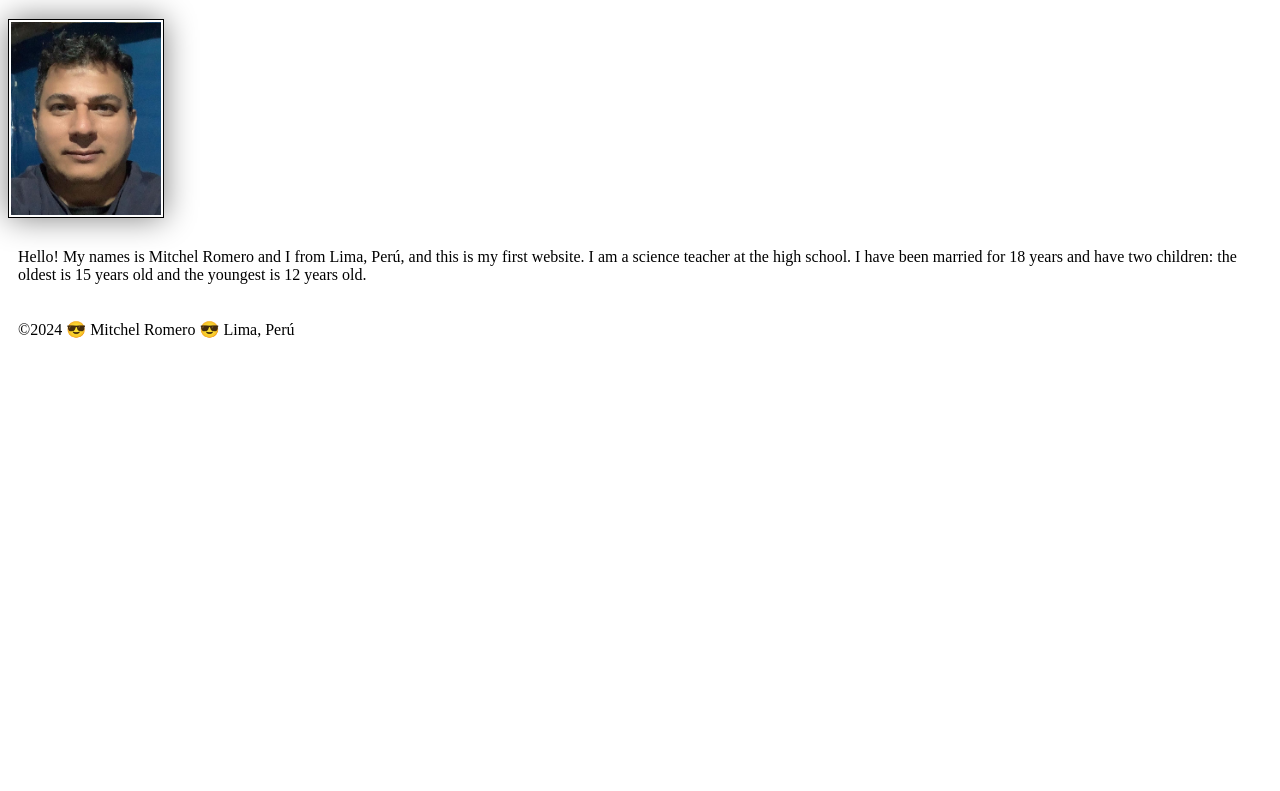
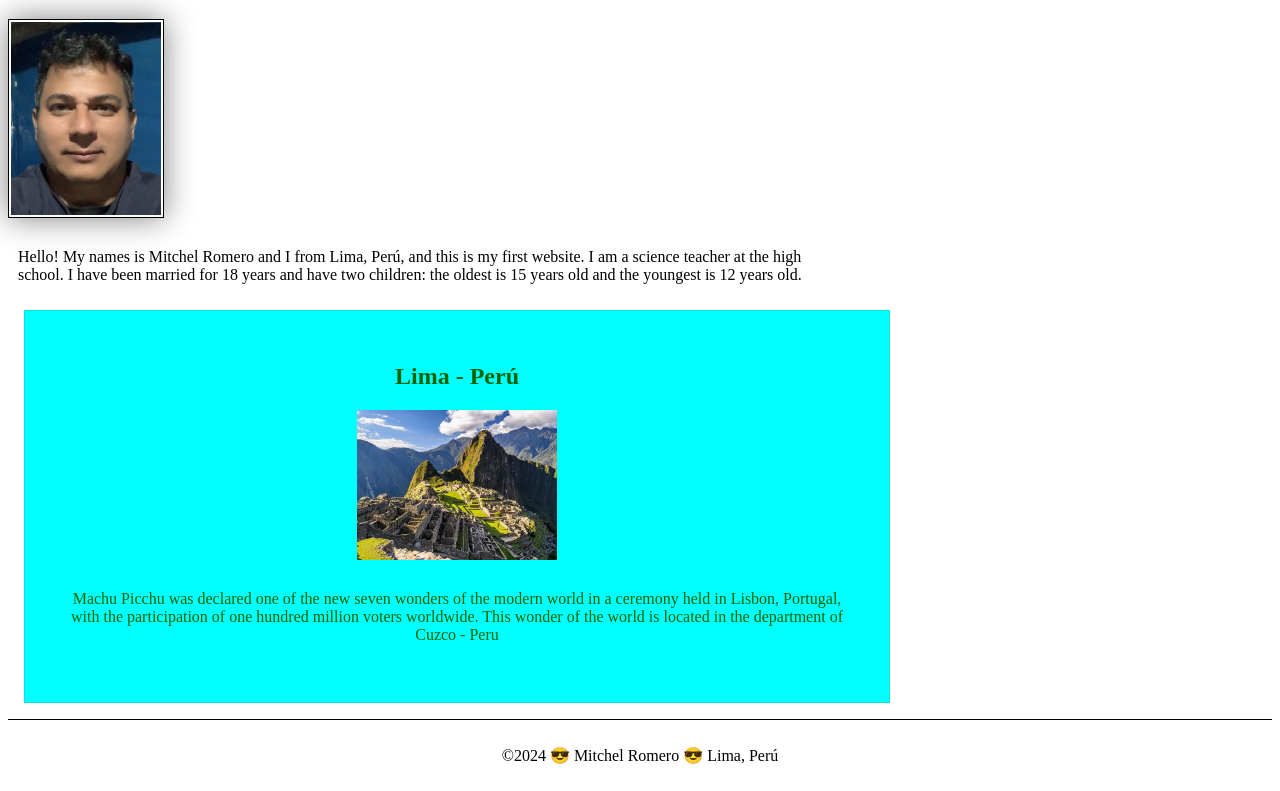
Before and after one commit to mitchroam/wdd130, a plain HTML site: page index.html in a window 1280 px wide. Shown: the part 263-1054 px from the top of the page. Before the commit the page ends 800 px from the top, so only its background shows below. Drawn offline with Linux system fonts and the light colour scheme.

Commit message:
machu picchu

```diff
--- a/index.html
+++ b/index.html
@@ -5,6 +5,8 @@
         <meta name="viewport" content="width=device-width,initial-scale=1.0">
         <link rel="stylesheet" href="styles/styles.css">
         <title>Mitchel Carlos Romero Amaro | WDD 130</title>
+        <meta name="description" content="Hello, everyone. This page is the first one I have written in HTML. I am very excited about this wdd130 course, and I want to write more as an author under my name, Mitchel Romero.">
+        <meta name="author" content="Mitchel Romero">
     </head>
     <body>
         <header>
@@ -21,6 +23,11 @@
                 I am a science teacher at the high school. I have been married for 18 years and have two children:
                  the oldest is 15 years old and the youngest is 12 years old.</p>
         </main>
+        <aside>
+            <h2>Lima - Perú</h2>
+            <img src="images/machu_picchu.jpg" alt="Machu Picchu">
+            <p>Machu Picchu was declared one of the new seven wonders of the modern world in a ceremony held in Lisbon, Portugal, with the participation of one hundred million voters worldwide. This wonder of the world is located in the department of Cuzco - Peru</p>
+        </aside>
         <footer>
             <p>©2024 😎 Mitchel Romero 😎 Lima, Perú</p>
         </footer>
--- a/styles/styles.css
+++ b/styles/styles.css
@@ -10,7 +10,7 @@ nav a {
 h1 {
     color:darkblue;
 }
-img{
+main img {
     width:150px;
     height:auto;
     border:1px solid black;
@@ -20,3 +20,25 @@ img{
 p {
     padding:10px;
 }
+main {
+    max-width: 840px;
+}
+aside {
+    width: 50rem;
+    margin: 1rem;
+    border: 1px solid rgba(0, 0, 0, 0.1);
+    padding: 2rem;
+    background-color:aqua;
+    color:darkgreen;
+    text-align:center;
+}
+aside img{
+    width: 200px;
+    height: auto;
+}
+p { padding: o;}
+footer{
+    margin-top: 15px;
+    border-top: 1px solid #000;
+    text-align: center;
+}
```
Also changed, not shown: images/machu_picchu.jpg (added).
